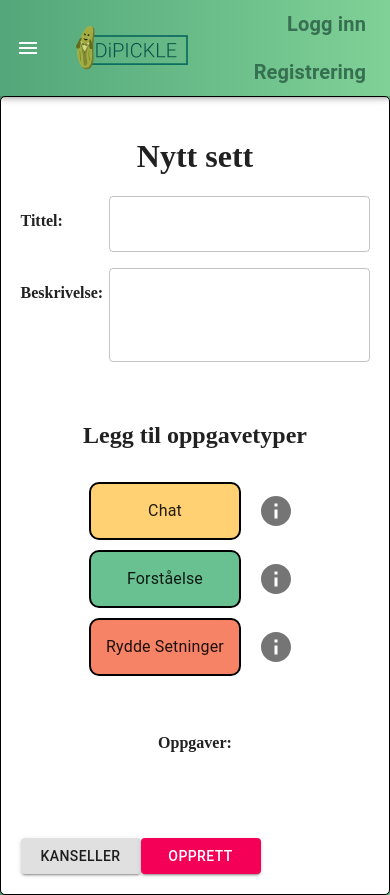
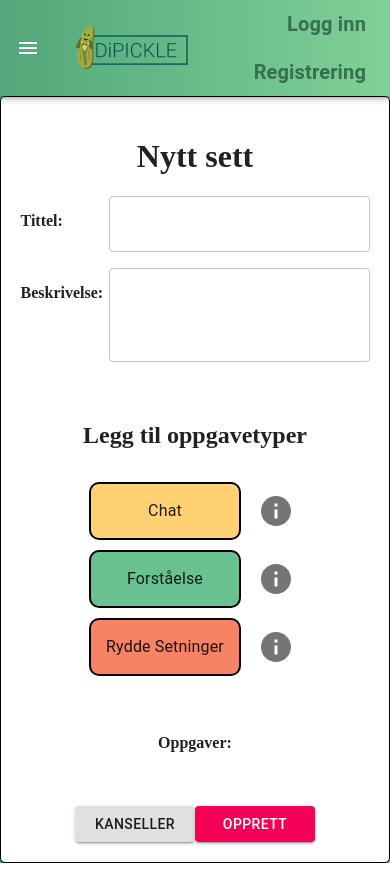
Before and after one commit to phajsi/LIM01, a React (Create React App) app in the folder frontend/: page /createexercise in a window 390 px wide. After the commit the page ends 863 px from the top, so only its background shows below. Built offline with nearby package versions, Linux system fonts and the light colour scheme.

Commit message:
Centered cancel/edit buttons on small screens

```diff
--- a/frontend/src/containers/CreateExercises/styles.js
+++ b/frontend/src/containers/CreateExercises/styles.js
@@ -82,6 +82,7 @@ const useStyles = makeStyles((theme) => ({
     marginTop: theme.spacing(4),
     [theme.breakpoints.down('sm')]: {
       justifyContent: 'center',
+      margin: 'auto',
     },
   },
   buttons: {
```
